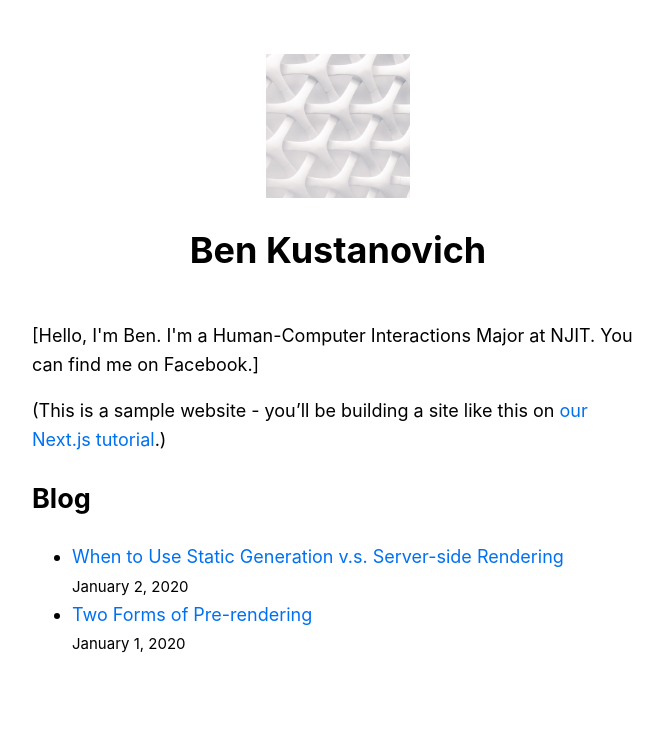
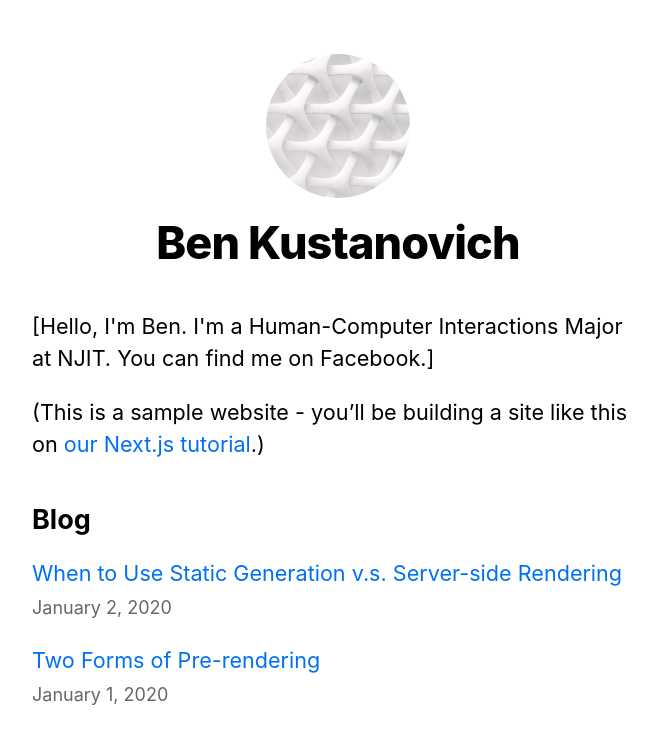
Before and after one commit to bk275/nextjs-tutorial, a Next.js app: page / in a window 1280 px wide. Shown: the top 744 px of the page, without its empty margins (302-965 px from the left). Built offline with nearby package versions, Linux system fonts and the light colour scheme.

Commit message:
Update utils.module.css

```diff
--- a/styles/utils.module.css
+++ b/styles/utils.module.css
@@ -0,0 +1,52 @@
+.heading2Xl {
+    font-size: 2.5rem;
+    line-height: 1.2;
+    font-weight: 800;
+    letter-spacing: -0.05rem;
+    margin: 1rem 0;
+  }
+
+  .headingXl {
+    font-size: 2rem;
+    line-height: 1.3;
+    font-weight: 800;
+    letter-spacing: -0.05rem;
+    margin: 1rem 0;
+  }
+
+  .headingLg {
+    font-size: 1.5rem;
+    line-height: 1.4;
+    margin: 1rem 0;
+  }
+
+  .headingMd {
+    font-size: 1.2rem;
+    line-height: 1.5;
+  }
+
+  .borderCircle {
+    border-radius: 9999px;
+  }
+
+  .colorInherit {
+    color: inherit;
+  }
+
+  .padding1px {
+    padding-top: 1px;
+  }
+
+  .list {
+    list-style: none;
+    padding: 0;
+    margin: 0;
+  }
+
+  .listItem {
+    margin: 0 0 1.25rem;
+  }
+
+  .lightText {
+    color: #666;
+  }
```
